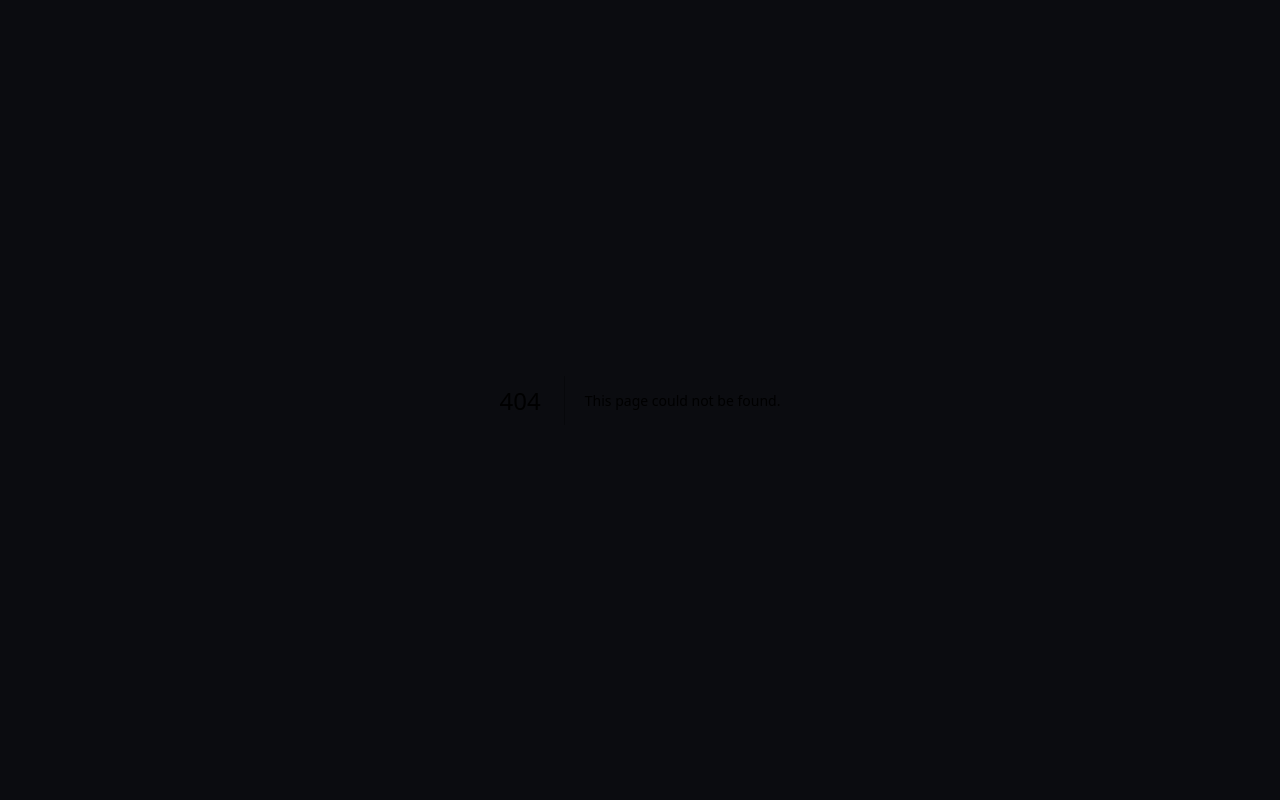
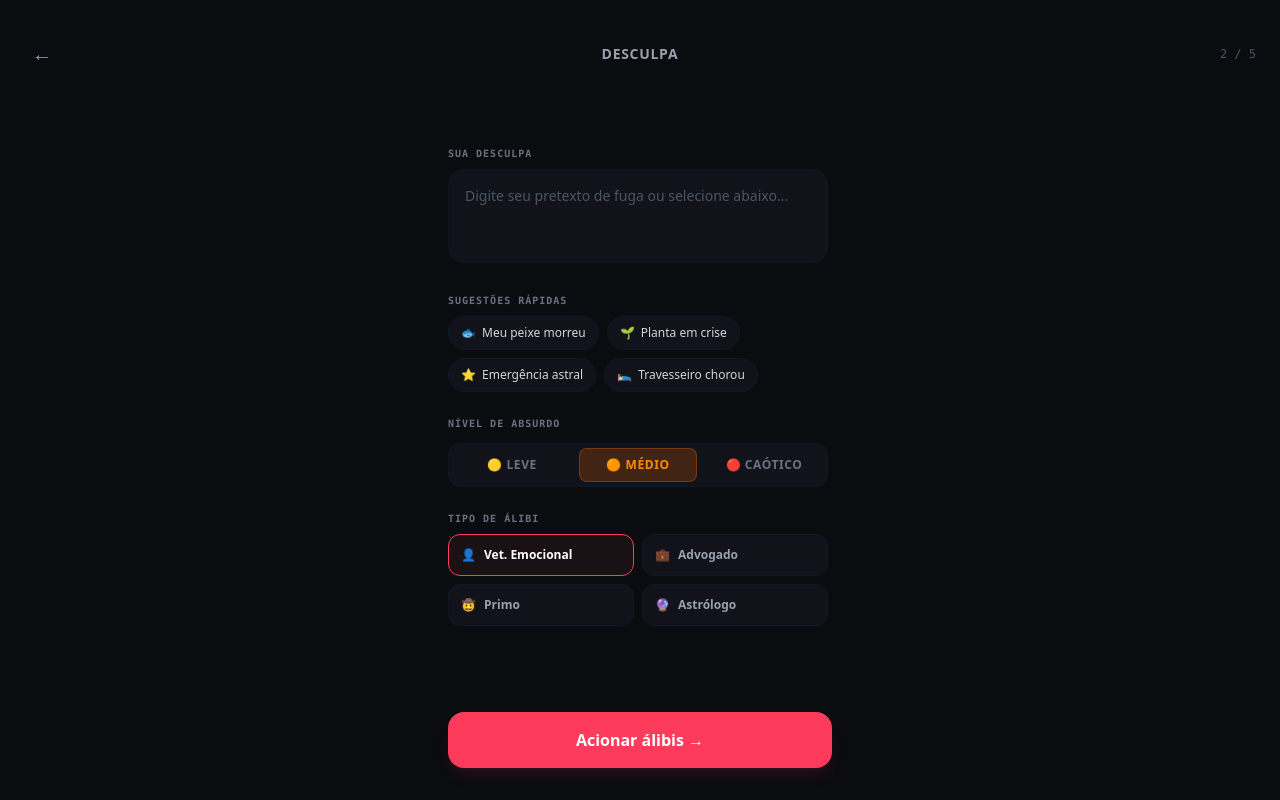
Before and after one commit to PietraValen/desculpaai-frontend, a Next.js app: page /desesperado/criar in a window 1280 px wide. Before the commit this address had no page. Built offline with nearby package versions, Linux system fonts and the light colour scheme.

Commit message:
feat: create excuse creation page with absurdity levels and alibi selection

```diff
--- /dev/null
+++ b/app/desesperado/criar/page.tsx
@@ -0,0 +1,201 @@
+'use client';
+
+import { useState } from 'react';
+import { useRouter } from 'next/navigation';
+
+const SUGESTOES_RAPIDAS = [
+  { id: 'peixe', texto: 'Meu peixe morreu', icone: '🐟' },
+  { id: 'planta', texto: 'Planta em crise', icone: '🌱' },
+  { id: 'astral', texto: 'Emergência astral', icone: '⭐' },
+  { id: 'travesseiro', texto: 'Travesseiro chorou', icone: '🛌' },
+];
+
+const TIPOS_ALIBI = [
+  { id: 'vet_emocional', label: 'Vet. Emocional', icone: '👤' },
+  { id: 'advogado', label: 'Advogado', icone: '💼' },
+  { id: 'primo', label: 'Primo', icone: '🤠' },
+  { id: 'astrologo', label: 'Astrólogo', icone: '🔮' },
+];
+
+export default function CriarDesculpaPage() {
+  const router = useRouter();
+
+  // Estados do Formulário
+  const [desculpa, setDesculpa] = useState('');
+  const [nivelAbsurdo, setNivelAbsurdo] = useState('medio'); // leve, medio, caotico
+  const [tipoAlibi, setTipoAlibi] = useState('vet_emocional');
+  const [isLoading, setIsLoading] = useState(false);
+  const [erro, setErro] = useState('');
+
+  // Injeta o texto da sugestão rápida direto no textarea
+  const handleSelectSugestao = (texto: string) => {
+    setDesculpa(texto);
+    setErro('');
+  };
+
+  const handleActionAlibis = async () => {
+    // Validação básica (bloquear envio sem desculpa preenchida)
+    if (!desculpa.trim()) {
+      setErro('Você precisa digitar ou escolher uma desculpa para fugir.');
+      return;
+    }
+
+    setIsLoading(true);
+    setErro('');
+
+    try {
+      const situacaoSalva = localStorage.getItem('desesperado_situacao') || 'desconhecida';
+
+      const payload = {
+        situacao: situacaoSalva,
+        desculpa: desculpa.trim(),
+        nivelAbsurdo,
+        tipoAlibi,
+      };
+
+      console.log('Disparando POST /pedidos com:', payload);
+
+      // ─── INTEGRACAO COM O ENDPOINT POST /PEDIDOS ───
+      // Descomente e ajuste a chamada quando o backend estiver pronto:
+      // const response = await axios.post('/pedidos', payload);
+      // const { id } = response.data;
+
+      // Mock de ID retornado para manter a demo funcional:
+      const mockId = `ped_${Math.random().toString(36).substring(2, 9)}`;
+
+      // Manipular e salvar ID/Status no escopo global/local
+      localStorage.setItem('current_pedido_id', mockId);
+      localStorage.setItem('current_pedido_status', 'CRIADO');
+
+      // Redireciona o usuário para a tela de loading/status após o sucesso
+      router.push('/desesperado/status');
+    } catch (err) {
+      setErro('Ocorreu um erro ao acionar os álibis. Tente novamente.');
+      console.error(err);
+    } finally {
+      setIsLoading(false);
+    }
+  };
+
+  return (
+    <main className="flex min-h-screen flex-col justify-between p-6 bg-[#0B0C10] text-slate-100 select-none animate-fade-in">
+
+      {/* Header com indicador de progresso 2 / 5 */}
+      <header className="flex items-center justify-between w-full pt-2">
+        <button
+          onClick={() => router.back()}
+          className="text-gray-400 hover:text-white p-2 text-xl transition-colors"
+        >
+          ←
+        </button>
+        <span className="text-gray-400 font-bold tracking-wider text-sm">DESCULPA</span>
+        <span className="text-gray-600 font-mono text-xs">2 / 5</span>
+      </header>
+
+      {/* Formulário Principal */}
+      <div className="w-full max-w-sm mx-auto flex-1 flex flex-col justify-center my-4 space-y-6 overflow-y-auto max-h-[75vh] pr-1">
+
+        {/* Campo: Sua Desculpa */}
+        <div className="space-y-2">
+          <label className="text-[10px] tracking-widest uppercase font-mono text-gray-500 block font-bold">
+            Sua Desculpa
+          </label>
+          <textarea
+            value={desculpa}
+            onChange={(e) => {
+              setDesculpa(e.target.value);
+              if (e.target.value) setErro('');
+            }}
+            placeholder="Digite seu pretexto de fuga ou selecione abaixo..."
+            rows={3}
+            className="w-full p-4 bg-[#12131A] border border-gray-900 rounded-2xl text-white text-sm placeholder-gray-600 focus:outline-none focus:border-[#FF3B5C] focus:ring-1 focus:ring-[#FF3B5C] transition-all resize-none font-sans"
+          />
+          {erro && <p className="text-[#FF3B5C] text-xs font-mono font-medium">{erro}</p>}
+        </div>
+
+        {/* Sugestões Rápidas (Chips) */}
+        <div className="space-y-2">
+          <span className="text-[10px] tracking-widest uppercase font-mono text-gray-500 block font-bold">
+            Sugestões Rápidas
+          </span>
+          <div className="flex flex-wrap gap-2">
+            {SUGESTOES_RAPIDAS.map((sug) => (
+              <button
+                key={sug.id}
+                type="button"
+                onClick={() => handleSelectSugestao(sug.texto)}
+                className="flex items-center gap-1.5 px-3 py-2 bg-[#12131A] border border-gray-900 hover:border-gray-700 rounded-full text-xs text-gray-300 font-medium transition-colors active:scale-95"
+              >
+                <span>{sug.icone}</span>
+                {sug.texto}
+              </button>
+            ))}
+          </div>
+        </div>
+
+        {/* Nível de Absurdo */}
+        <div className="space-y-3">
+          <span className="text-[10px] tracking-widest uppercase font-mono text-gray-500 block font-bold">
+            Nível de Absurdo
+          </span>
+          {/* Seletor Segmentado Simulando o Slider */}
+          <div className="grid grid-cols-3 gap-2 bg-[#12131A] p-1 rounded-xl border border-gray-900">
+            {(['leve', 'medio', 'caotico'] as const).map((nivel) => (
+              <button
+                key={nivel}
+                type="button"
+                onClick={() => setNivelAbsurdo(nivel)}
+                className={`py-2 text-xs font-bold rounded-lg uppercase tracking-wider transition-all text-center ${
+                  nivelAbsurdo === nivel
+                    ? nivel === 'leve' ? 'bg-yellow-500/20 text-yellow-400 border border-yellow-500/30'
+                      : nivel === 'medio' ? 'bg-orange-500/20 text-orange-400 border border-orange-500/30'
+                      : 'bg-red-500/20 text-[#FF3B5C] border border-[#FF3B5C]/30'
+                    : 'text-gray-500 hover:text-gray-400'
+                }`}
+              >
+                {nivel === 'leve' ? '🟡 Leve' : nivel === 'medio' ? '🟠 Médio' : '🔴 Caótico'}
+              </button>
+            ))}
+          </div>
+        </div>
+
+        {/* Tipo de Álibi */}
+        <div className="space-y-2">
+          <span className="text-[10px] tracking-widest uppercase font-mono text-gray-500 block font-bold">
+            Tipo de Álibi
+          </span>
+          <div className="grid grid-cols-2 gap-2">
+            {TIPOS_ALIBI.map((type) => (
+              <button
+                key={type.id}
+                type="button"
+                onClick={() => setTipoAlibi(type.id)}
+                className={`flex items-center gap-2 p-3 rounded-xl border text-xs font-bold text-left transition-all ${
+                  tipoAlibi === type.id
+                    ? 'bg-[#1A1115] border-[#FF3B5C] text-white'
+                    : 'bg-[#12131A] border-gray-900 text-gray-400 hover:border-gray-800'
+                }`}
+              >
+                <span>{type.icone}</span>
+                {type.label}
+              </button>
+            ))}
+          </div>
+        </div>
+
+      </div>
+
+      {/* Botão de Envio (Acionar Álibis) */}
+      <div className="w-full max-w-sm mx-auto pt-4 pb-2">
+        <button
+          onClick={handleActionAlibis}
+          disabled={isLoading}
+          className="w-full py-4 bg-[#FF3B5C] hover:bg-[#E02F4E] disabled:bg-gray-800 disabled:text-gray-500 text-white font-bold rounded-2xl transition-all duration-200 flex items-center justify-center gap-2 text-base active:scale-[0.98] shadow-lg shadow-[#FF3B5C]/10 cursor-pointer"
+        >
+          {isLoading ? 'Invocando mentirosos...' : 'Acionar álibis →'}
+        </button>
+      </div>
+
+    </main>
+  );
+}
```
